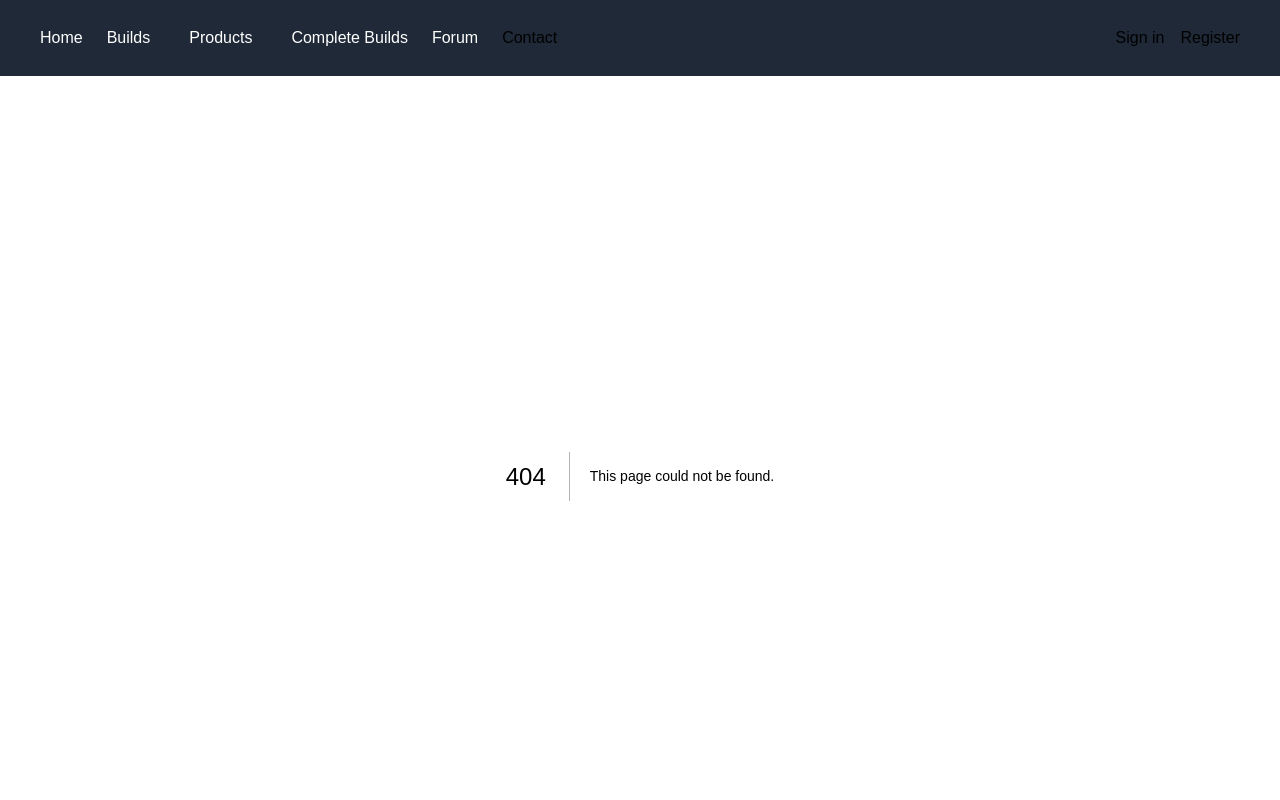
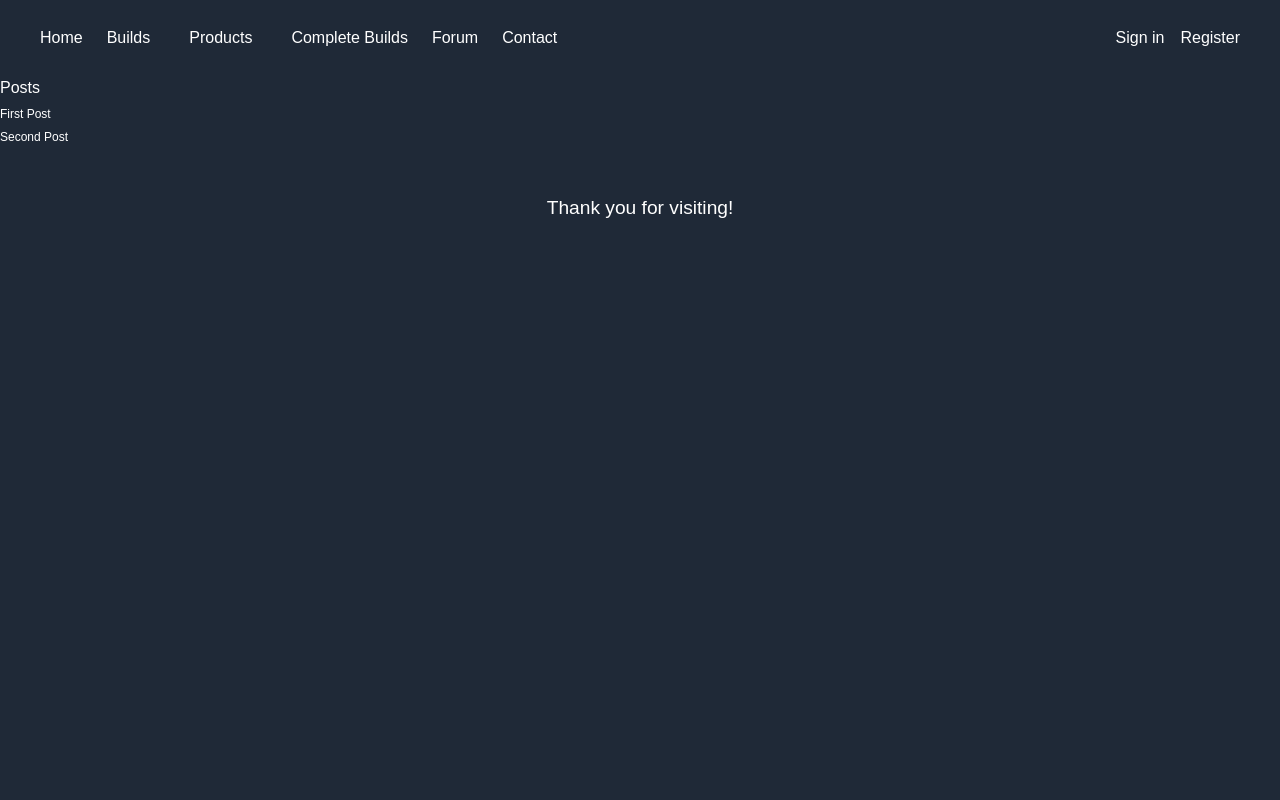
Before and after one commit to 22BI13371/Computer-Configuration-Website, a Next.js app in the folder computer-configration-website/: page /posts in a window 1280 px wide. Before the commit this address had no page. Shown: the top 800 px of the page. Built offline with nearby package versions, Linux system fonts and the light colour scheme.

Commit message:
testing dynamic and it work (save for later)

```diff
--- /dev/null
+++ b/computer-configration-website/src/app/posts/page.jsx
@@ -0,0 +1,19 @@
+import Link from 'next/link';
+import posts from './posts.json'; // Importing the local posts.json file
+
+export default function Posts() {
+    return (
+        <div className="p-5">
+            <h1 className="text-2xl font-bold mb-4">Posts</h1>
+            <ul>
+                {posts.map(post => (
+                    <li key={post.id} className="mb-2">
+                        <Link className="text-blue-500 hover:underline" href={`/posts/${post.id}`}>
+                            {post.title}
+                        </Link>
+                    </li>
+                ))}
+            </ul>
+        </div>
+    );
+}
--- /dev/null
+++ b/computer-configration-website/src/app/posts/posts.json
@@ -0,0 +1,12 @@
+[
+  {
+      "id": 1,
+      "title": "First Post",
+      "body": "This is the body of the first post."
+  },
+  {
+      "id": 2,
+      "title": "Second Post",
+      "body": "This is the body of the second post."
+  }
+]
```
Also changed, not shown: computer-configration-website/src/app/posts/[id]/page.jsx (added, +17 -0 lines).
